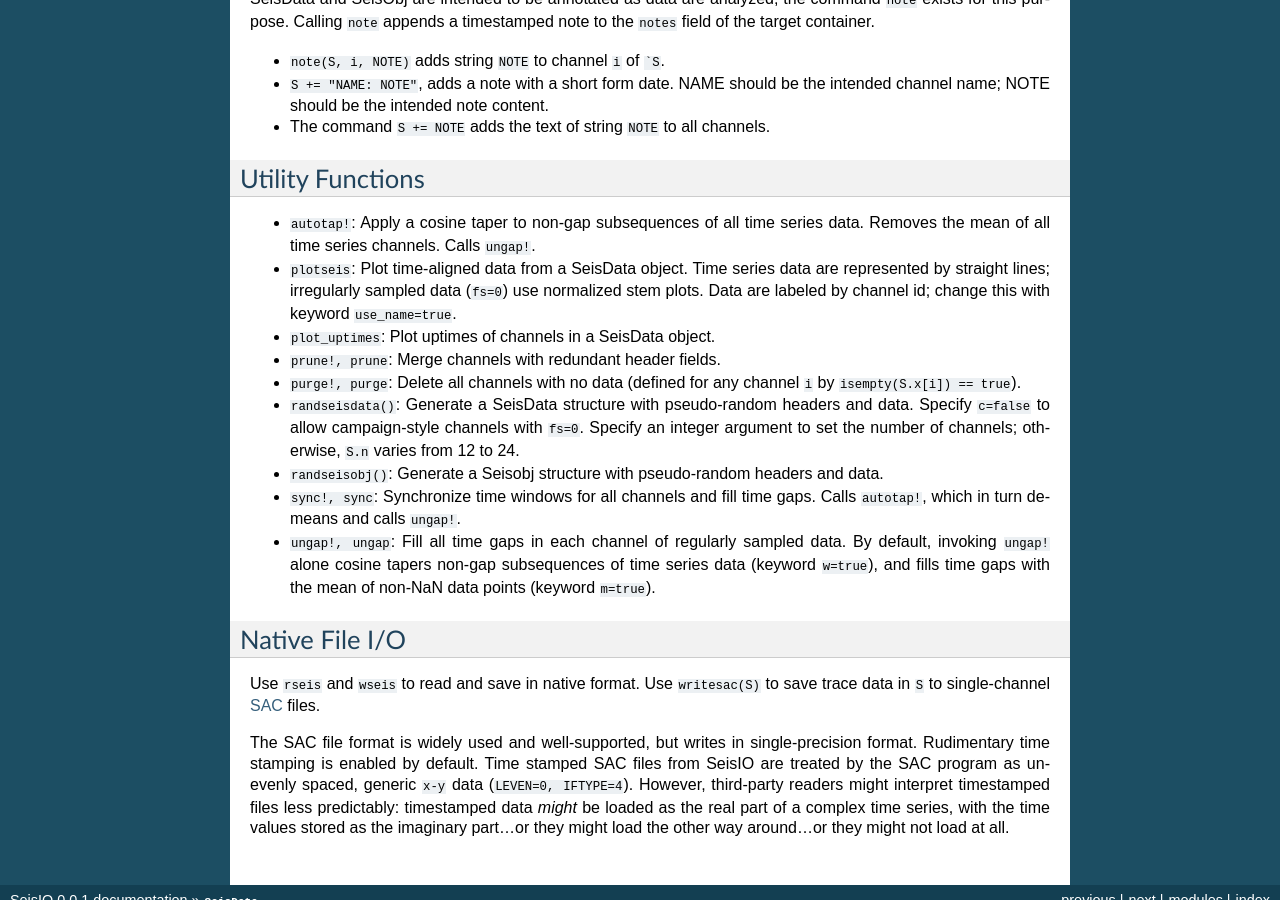
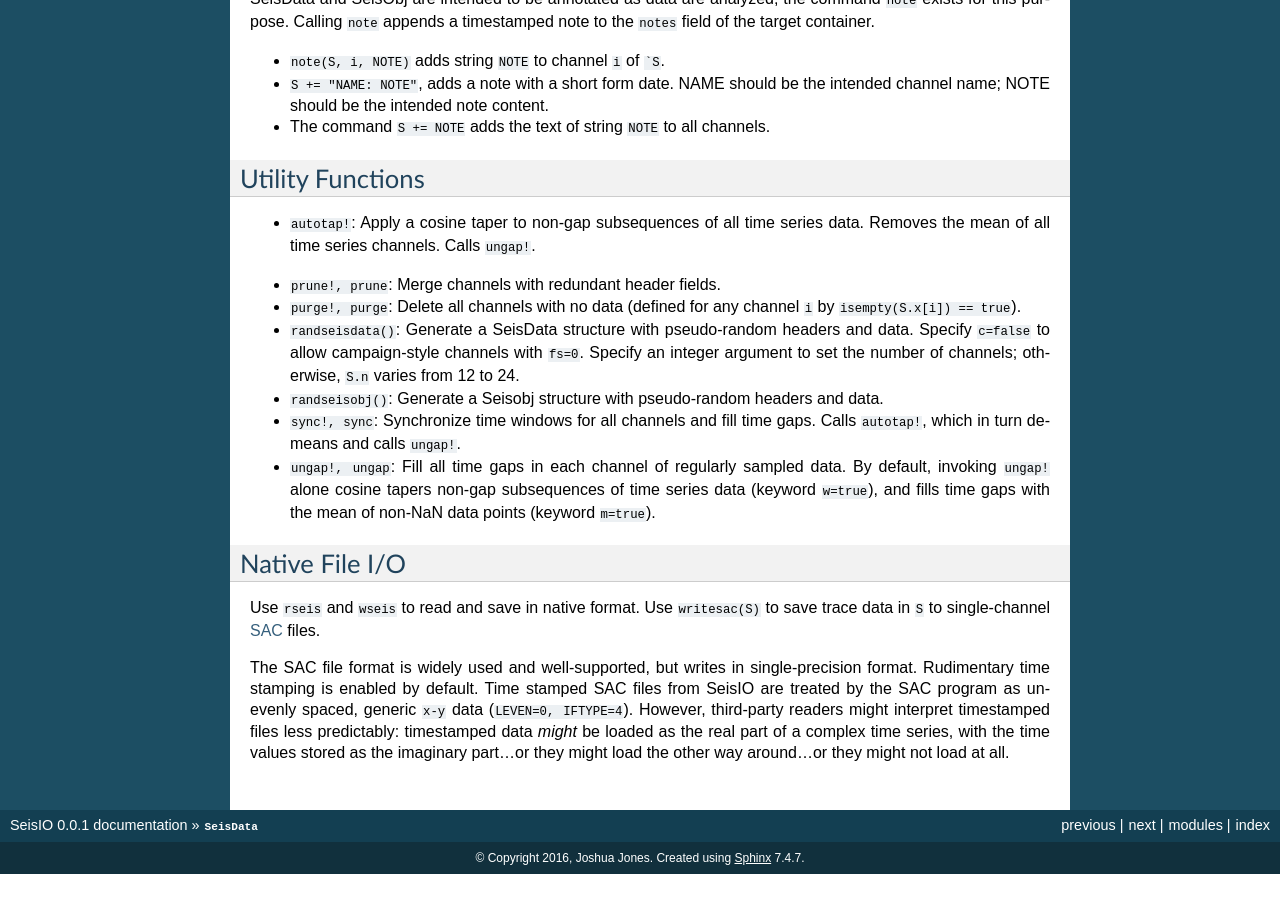
Before and after one commit to jpjones76/SeisIO.jl, a Sphinx documentation site: the page built from docs/src/seisdata.rst, in a window 1280 px wide and 900 px high, scrolled down 2516 px. Built offline with Sphinx 7.4.7, drawn with Linux system fonts in a browser that asks for light colours; after the commit the page ends 3390 px from its top, so only the background shows below that.

Commit message:
removed plotseis to own package
Former-commit-id: e858b76241476c28e8d261ab336d2aadddf20f0f
Former-commit-id: 7877aa56ee1c67ba59c722d0d809124e6a3e5dcb

```diff
--- a/docs/src/intro.rst
+++ b/docs/src/intro.rst
@@ -34,4 +34,4 @@ Be aware that ``workspace()`` clears the Julia session's memory, equivalent to `
 
 Dependencies
 ============
-DSP, Requests, LightXML, PyPlot
+DSP, Requests, LightXML
--- a/docs/src/seisdata.rst
+++ b/docs/src/seisdata.rst
@@ -130,10 +130,10 @@ Utility Functions
 =================
 * ``autotap!``: Apply a cosine taper to non-gap subsequences of all time series data.  Removes the mean of all time series channels. Calls ``ungap!``.
 
-* ``plotseis``: Plot time-aligned data from a SeisData object. Time series data are represented by straight lines; irregularly sampled data (``fs=0``) use normalized stem plots. Data are labeled by channel id; change this with keyword ``use_name=true``.
-
-* ``plot_uptimes``: Plot uptimes of channels in a SeisData object.
-
+.. * ``plotseis``: Plot time-aligned data from a SeisData object. Time series data are represented by straight lines; irregularly sampled data (``fs=0``) use normalized stem plots. Data are labeled by channel id; change this with keyword ``use_name=true``.
+..
+.. * ``plot_uptimes``: Plot uptimes of channels in a SeisData object.
+..
 * ``prune!, prune``: Merge channels with redundant header fields.
 
 * ``purge!, purge``: Delete all channels with no data (defined for any channel ``i`` by ``isempty(S.x[i]) == true``).
--- a/docs/src/webclients.rst
+++ b/docs/src/webclients.rst
@@ -55,14 +55,13 @@ Public FDSN servers
 
 Example
 -------
-Download 10 minutes of data from 4 stations at Mt. St. Helens (WA, USA), delete the low-gain channels, plot, and save to the current directory:
+Download 10 minutes of data from 4 stations at Mt. St. Helens (WA, USA), delete the low-gain channels, and save to the current directory:
 
 ::
 
   S = FDSNget(net="CC,UW", sta="SEP,SHW,HSR,VALT", cha="*", t=600)
   S -= "SHW    ELZUW"
   S -= "HSR    ELZUW"
-  plotseis(S)
   writesac(S)
 
 
```
Also changed, not shown: 5 other files.
